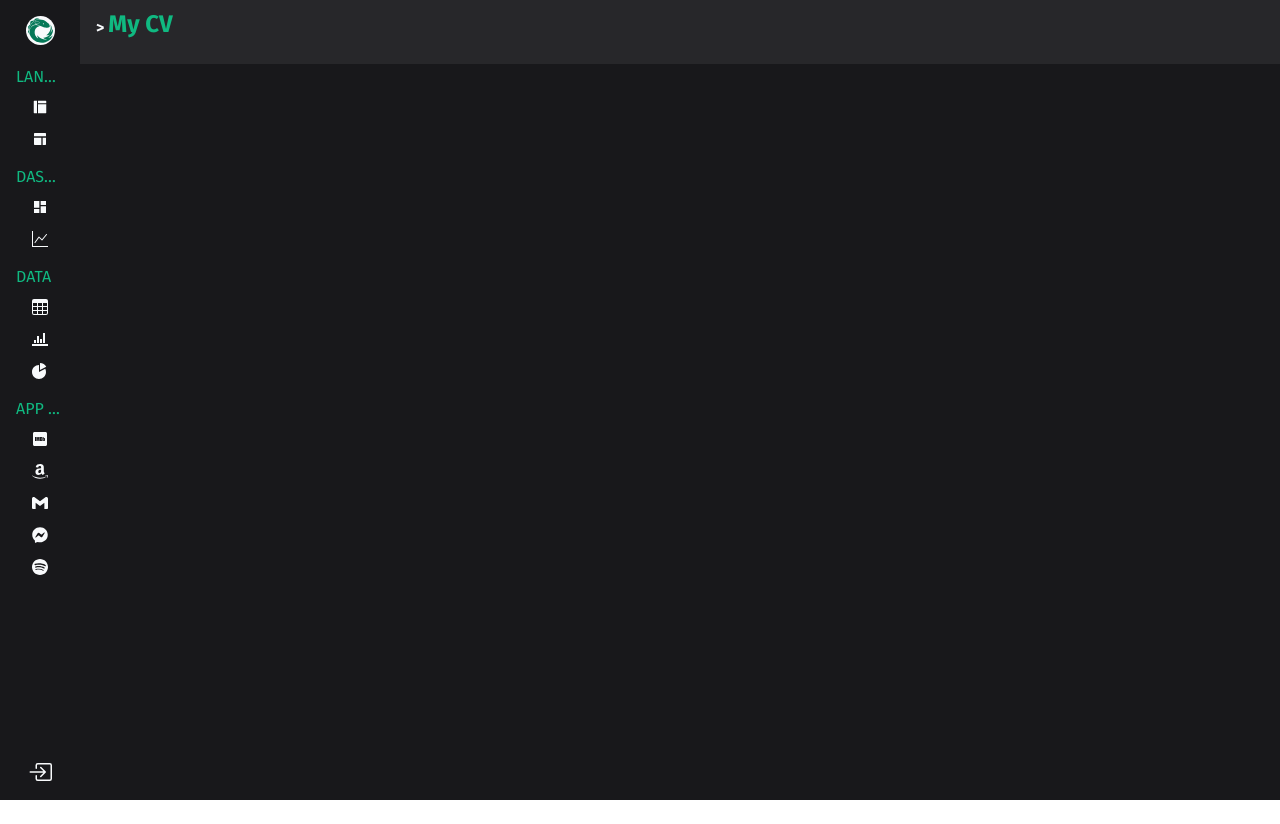
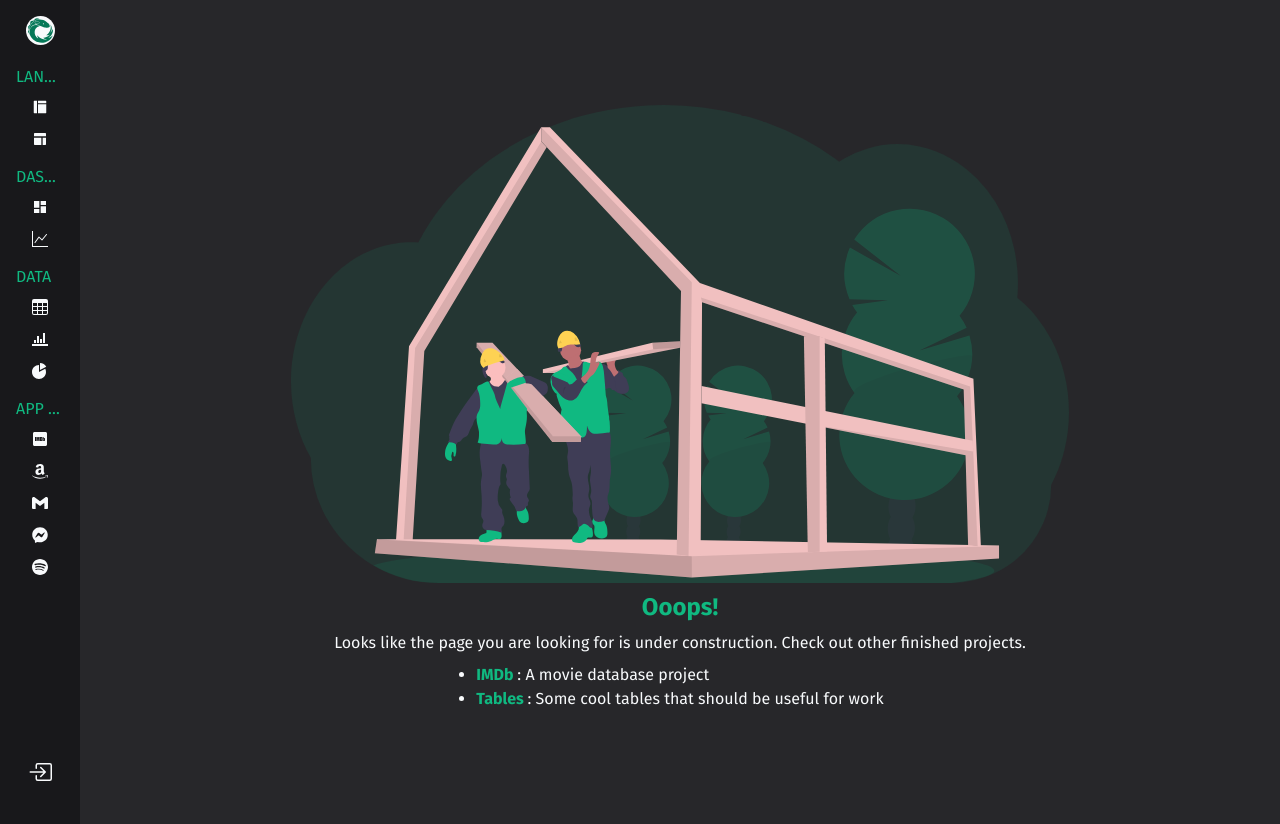
Before and after one commit to thekhangtraining/react-admin-dashboard, a React (Create React App) app: page / in a window 1280 px wide. Before the commit the page ends 800 px from the top, so only its background shows below. Built offline with nearby package versions, Linux system fonts and the light colour scheme; a web font is replaced by a local one.

Commit message:
Fix bugs

```diff
--- a/src/App.js
+++ b/src/App.js
@@ -30,7 +30,7 @@ const App = () => {
           <main className="w-full relative p-4 pt-2 bg-zinc-800">
             <Routes>
               {/* My CV */}
-              <Route path="/" key="cv" element={<Cv />} />
+              <Route path="/" key="cv" element={<Construction />} />
 
               {/* Landing pages */}
               <Route
--- a/src/components/imdb/MovieCard.js
+++ b/src/components/imdb/MovieCard.js
@@ -171,10 +171,11 @@ const MovieCard = ({
                 movieTitle={movieTitle}
                 movieId={movieId}
                 posterPath={posterPath}
+                style={{ paddingTop: "2px", paddingBottom: "2px" }}
               />
               <div className="text-white text-sm">
                 {/* Cast */}
-                <span className="uppercase">Cast</span>
+                <span className="uppercase mb-1">Cast</span>
                 <div className="flex flex-col items-center">
                   <div className="flex flex-col space-y-1 mt-1">
                     {cast.slice(0, 3).map((item) => (
--- a/src/pages/Construction.js
+++ b/src/pages/Construction.js
@@ -15,7 +15,7 @@ const Construction = () => {
         <li>
           <NavLink to="/clones/imdb">
             <button>
-              <p className="hover:underline decoration-2 decoration-emerald-500">
+              <p className="hover:underline decoration-2 decoration-emerald-500 text-left">
                 <span className="text-emerald-500 font-bold">IMDb </span>: A
                 movie database project
               </p>
@@ -25,7 +25,7 @@ const Construction = () => {
         <li>
           <NavLink to="/data/tables">
             <button>
-              <p className="hover:underline decoration-2 decoration-emerald-500">
+              <p className="hover:underline decoration-2 decoration-emerald-500 text-left">
                 <span className="text-emerald-500 font-bold">Tables </span>:
                 Some cool tables that should be useful for work
               </p>
--- a/src/pages/clones/Imdb.js
+++ b/src/pages/clones/Imdb.js
@@ -33,10 +33,8 @@ const Movies = () => {
       });
   }, []);
 
-  console.log(moviesList);
-
   return (
-    <div className="flex flex-col">
+    <div className="flex flex-col h-screen">
       <Title surtitle="App clones" title="IMDb" />
       <h2 className="text-slate-50 truncate">Lu Xinh muốn xem phim gì ạ?</h2>
       <div className="grid grid-cols-12">
```
